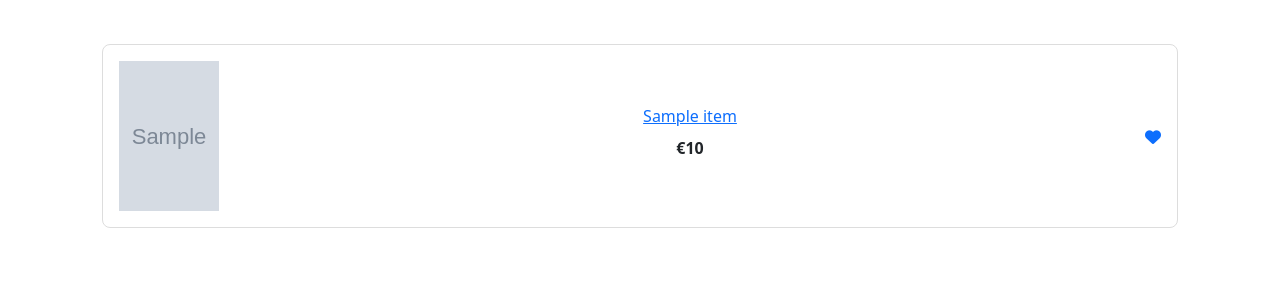
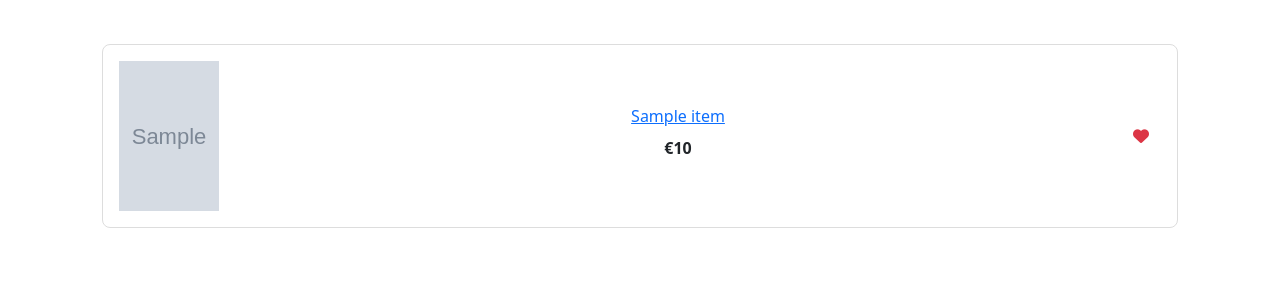
Before and after one commit to Novalynne/My_ECommerce_Store, a Django app: template templates/wishlist.html in a window 1280 px wide. Shown: the part 56-356 px from the top of the page. Run offline with Django 5.2, Linux system fonts and the light colour scheme; the template is opened without the code that fills it: most values are stand-ins (such as "Sample title", 1, 10 or a date in 2020); grey boxes marked "Sample" are stand-in pictures.

Commit message:
other templates changes

```diff
--- a/templates/wishlist.html
+++ b/templates/wishlist.html
@@ -29,7 +29,7 @@
                 <div>
                     <form method="post" action="{% url 'toggle_wishlist' item.id %}">
                         {% csrf_token %}
-                        <button type="submit" class="btn btn-link p-0 border-0 bg-transparent">
+                        <button type="submit" class="btn btn-outline-danger border-0">
                             {% if item in favourites %}
                                 <i class="fa-regular fa-heart"></i>
                             {% else %}
```
Also changed, not shown: db.sqlite3.
